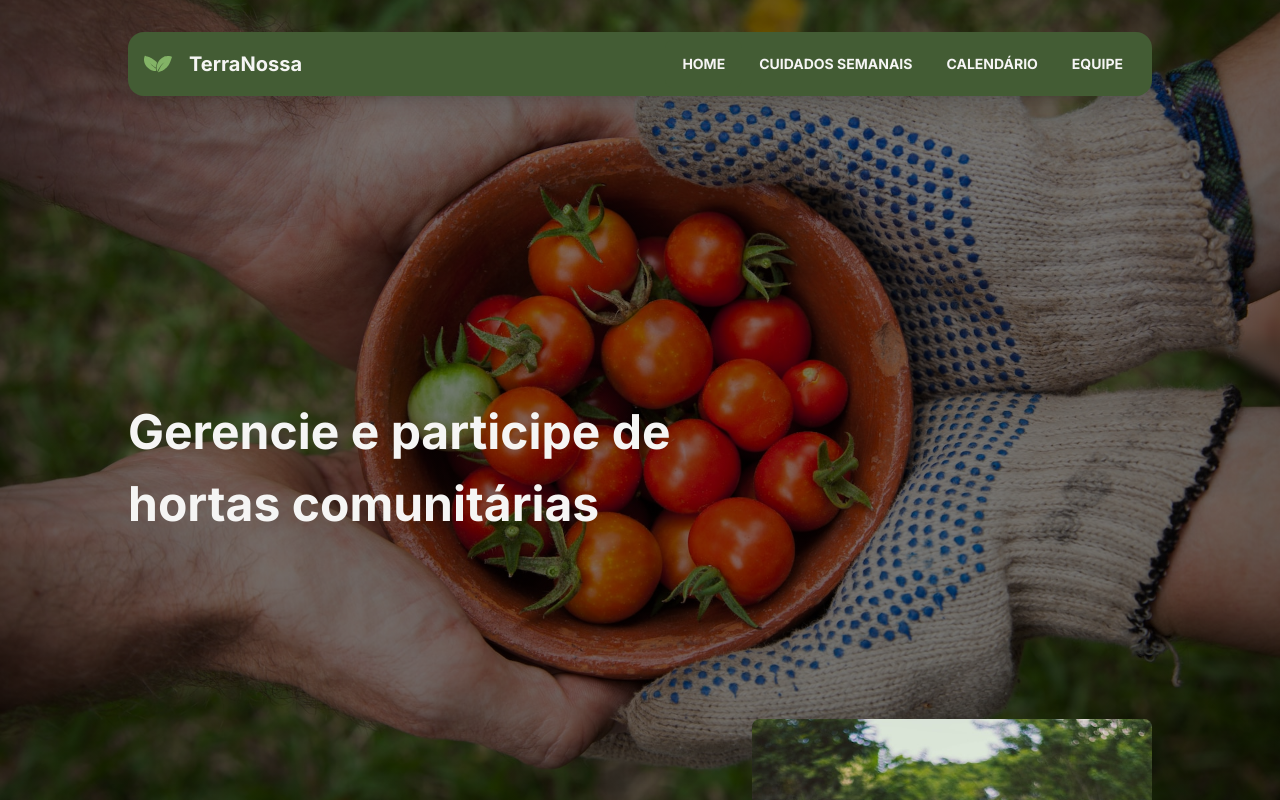
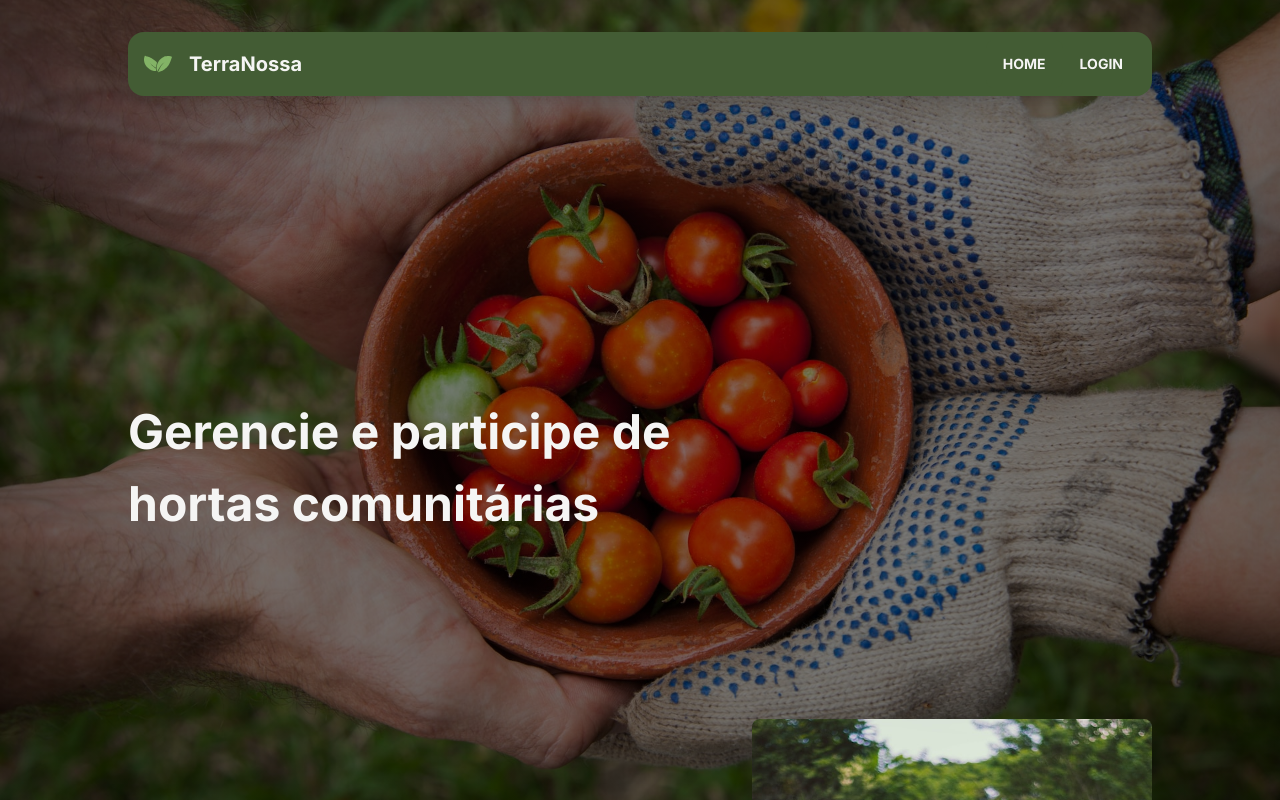
Before and after one commit to guilherme-savio/terranossa, a React (Vite) app: page / in a window 1280 px wide. Shown: the top 800 px of the page. Built offline with nearby package versions, Linux system fonts and the light colour scheme.

Commit message:
add login option to the header :star2:

```diff
--- a/src/components/Header.jsx
+++ b/src/components/Header.jsx
@@ -1,6 +1,25 @@
+import { useState } from "react";
 import { NavLink } from "react-router-dom";
+import { Login } from "../pages/Login";
 
 export function Header() {
+  const [isModal, setIsModal] = useState(false)
+  const [isLogin, setIsLogin] = useState(false)
+
+  function openModal() {
+    setIsModal(!isModal)
+  }
+
+  function handleLogin(user, psswd) {
+    if(user == 'admin' & psswd == 'admin') {
+      setIsLogin(true)
+
+      setIsModal(!isModal)
+    }
+
+    return false
+  }
+
   return (
     <div className="navbar pl-4 bg-primary rounded-box shadow-xl text-base-100 mb-10">
       <div className="flex-1">
@@ -21,6 +40,16 @@ export function Header() {
               Home
             </NavLink>
           </li>
+          {isLogin == false &&
+            <button className="btn btn-ghost text-base-100 active:text-accent" onClick={openModal}>
+              Login
+            </button>
+          }
+
+          {isModal == true ? <Login handleLogin={handleLogin} /> : ""}
+
+          {isLogin == true &&
+            <>
             <li>
               <NavLink className="btn btn-ghost text-base-100 active:text-accent" to="/weekly-care" title="WeeklyCare">
                 Cuidados Semanais
@@ -36,6 +65,8 @@ export function Header() {
                 Equipe
               </NavLink>
             </li>
+            </>
+          }
         </ul>
       </div>
     </div>
```
Lines whose indentation alone changed are shown as unchanged.
